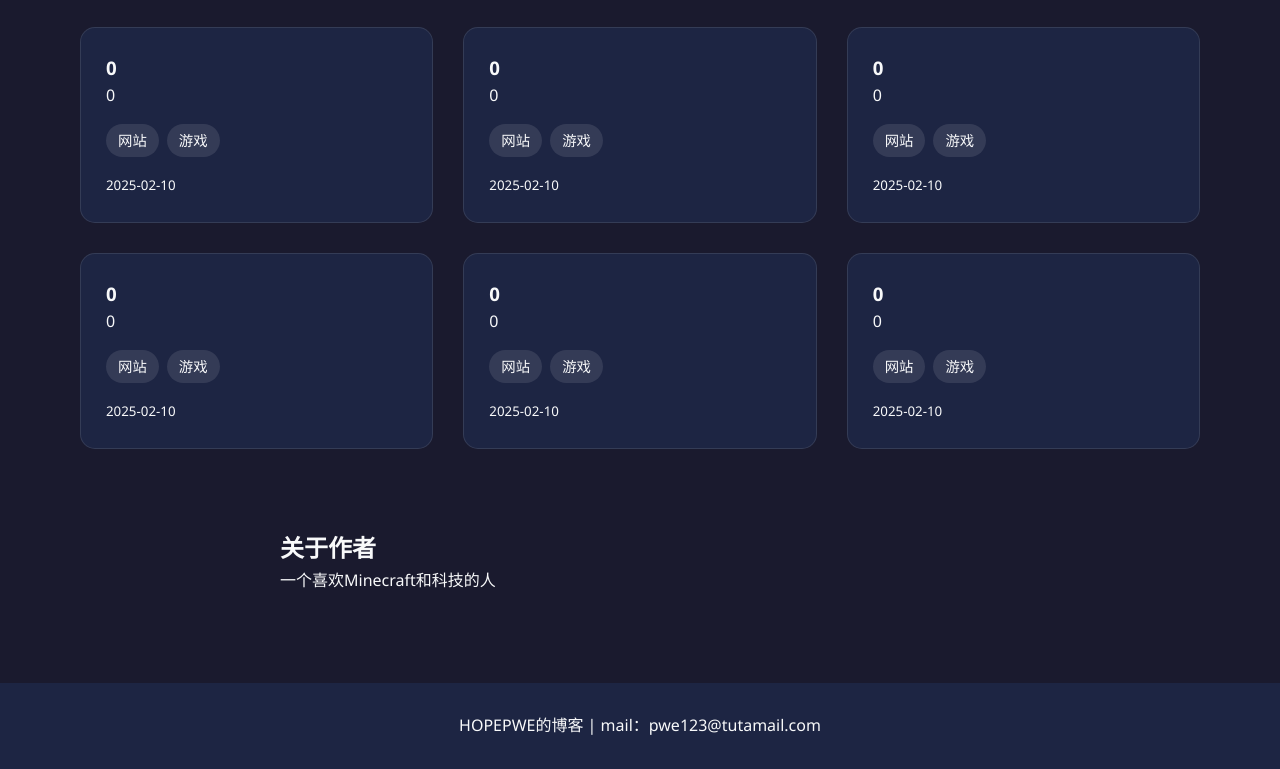
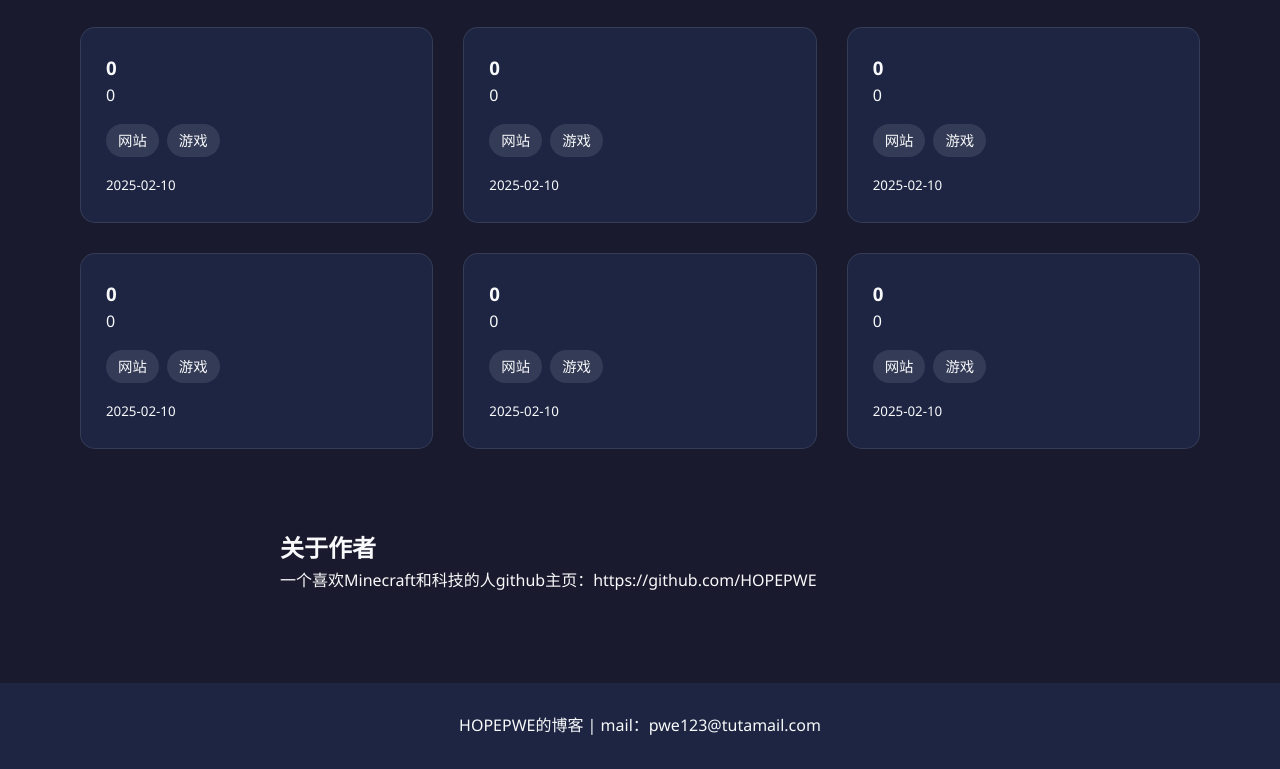
Before and after one commit to HOPEPWE/hopepwe.github.io, a plain HTML site: page index.html in a window 1280 px wide. Shown: the part 1151-1920 px from the top of the page. Drawn offline with Linux system fonts and the light colour scheme.

Commit message:
Update index.html

```diff
--- a/index.html
+++ b/index.html
@@ -339,7 +339,7 @@
 
     <section id="about" style="max-width: 800px; margin: 0 auto; padding: 40px;">
         <h2>关于作者</h2>
-        <p>一个喜欢Minecraft和科技的人</p>
+        <p>一个喜欢Minecraft和科技的人github主页：https://github.com/HOPEPWE</p>
     </section>
 
                <form>
```
